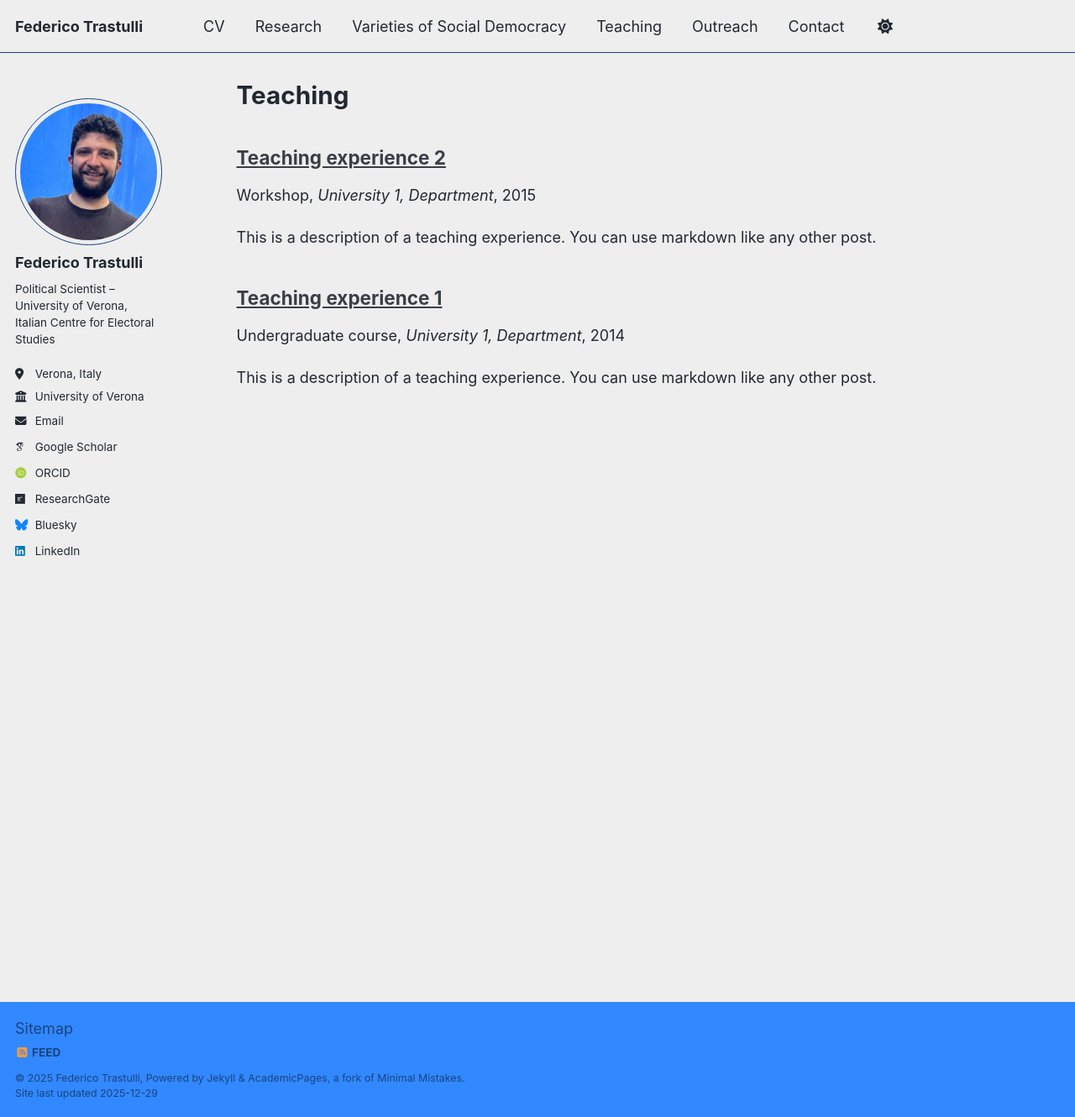
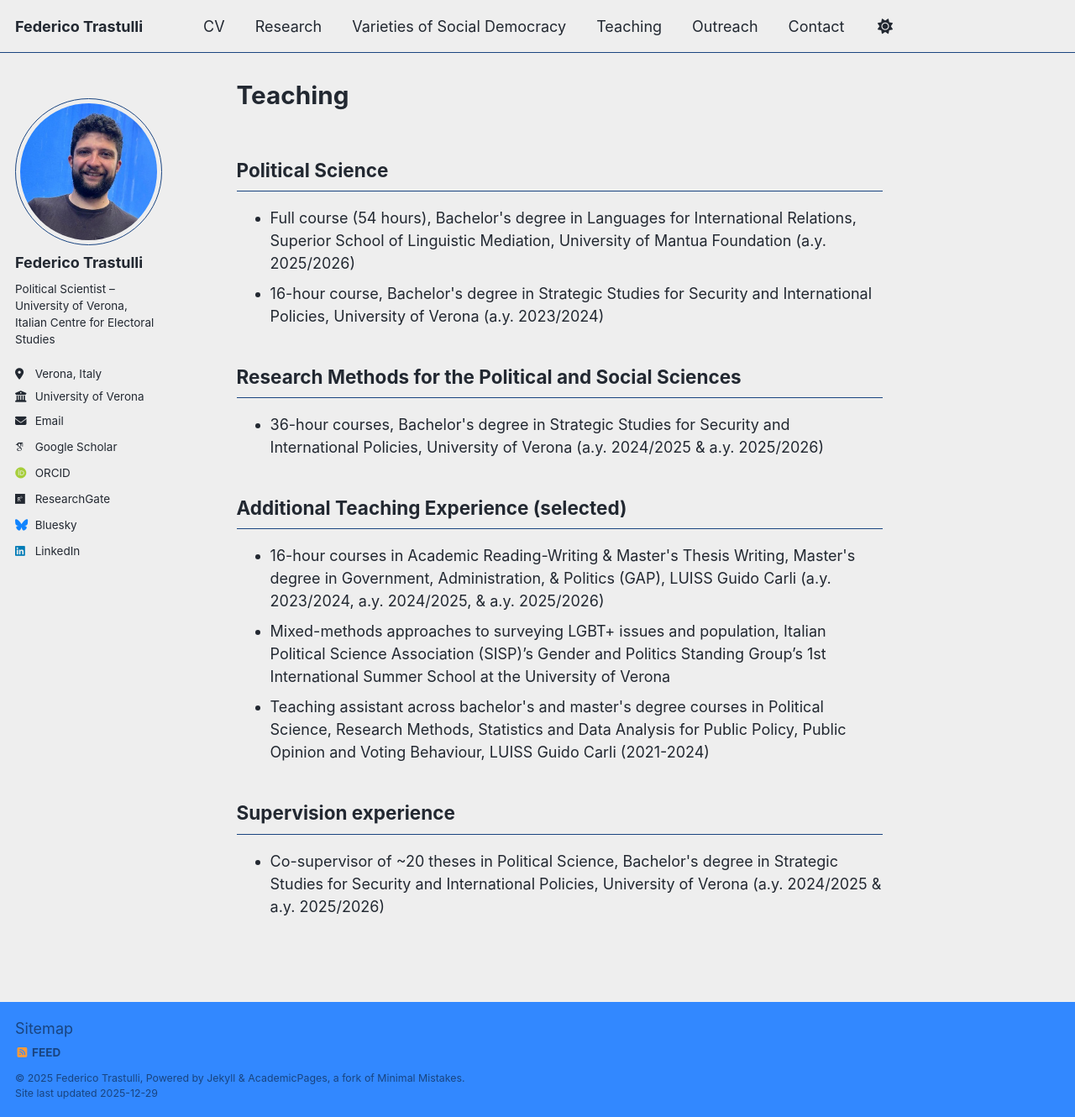
Before and after one commit to federicotrastulli/federicotrastulli.github.io, a Jekyll site: the page built from _pages/teaching.html, in a window 1280 px wide and 1330 px high. Shown: the whole window at 84% size. Built offline with Jekyll 4.4.1, drawn with Linux system fonts in a browser that asks for light colours; some web fonts are replaced; a script bundle is joined from its source files by our own code; library files that are not in the unit come from our copies.

Commit message:
Update teaching.html

```diff
--- a/_pages/teaching.html
+++ b/_pages/teaching.html
@@ -1,12 +1,32 @@
 ---
-layout: archive
-title: "Teaching"
+title: Teaching
 permalink: /teaching/
 author_profile: true
 ---
 
-{% include base_path %}
+<div class="teaching-list">
 
-{% for post in site.teaching reversed %}
-  {% include archive-single.html %}
-{% endfor %}
+<h2>Political Science</h2>
+<ul>
+  <li>Full course (54 hours), Bachelor's degree in Languages for International Relations, Superior School of Linguistic Mediation, University of Mantua Foundation (a.y. 2025/2026)</li>
+  <li>16-hour course, Bachelor's degree in Strategic Studies for Security and International Policies, University of Verona (a.y. 2023/2024)</li>
+</ul>
+
+<h2>Research Methods for the Political and Social Sciences</h2>
+<ul>
+  <li>36-hour courses, Bachelor's degree in Strategic Studies for Security and International Policies, University of Verona (a.y. 2024/2025 &amp; a.y. 2025/2026)</li>
+</ul>
+
+<h2>Additional Teaching Experience (selected)</h2>
+<ul>
+  <li>16-hour courses in Academic Reading-Writing &amp; Master's Thesis Writing, Master's degree in Government, Administration, &amp; Politics (GAP), LUISS Guido Carli (a.y. 2023/2024, a.y. 2024/2025, &amp; a.y. 2025/2026)</li>
+  <li>Mixed-methods approaches to surveying LGBT+ issues and population, Italian Political Science Association (SISP)’s Gender and Politics Standing Group’s 1st International Summer School at the University of Verona</li>
+  <li>Teaching assistant across bachelor's and master's degree courses in Political Science, Research Methods, Statistics and Data Analysis for Public Policy, Public Opinion and Voting Behaviour, LUISS Guido Carli (2021-2024)</li>
+</ul>
+
+<h2>Supervision experience</h2>
+<ul>
+  <li>Co-supervisor of ~20 theses in Political Science, Bachelor's degree in Strategic Studies for Security and International Policies, University of Verona (a.y. 2024/2025 &amp; a.y. 2025/2026)</li>
+</ul>
+
+</div>
```
